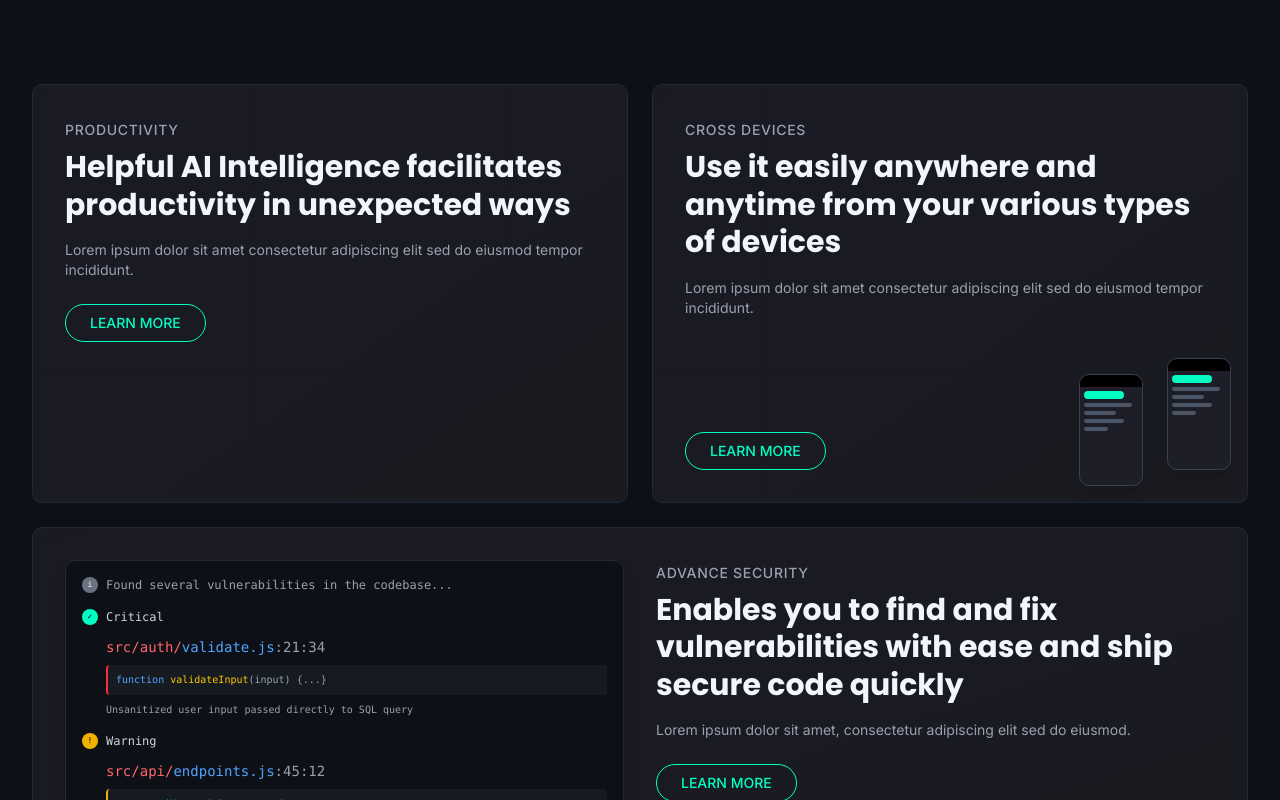
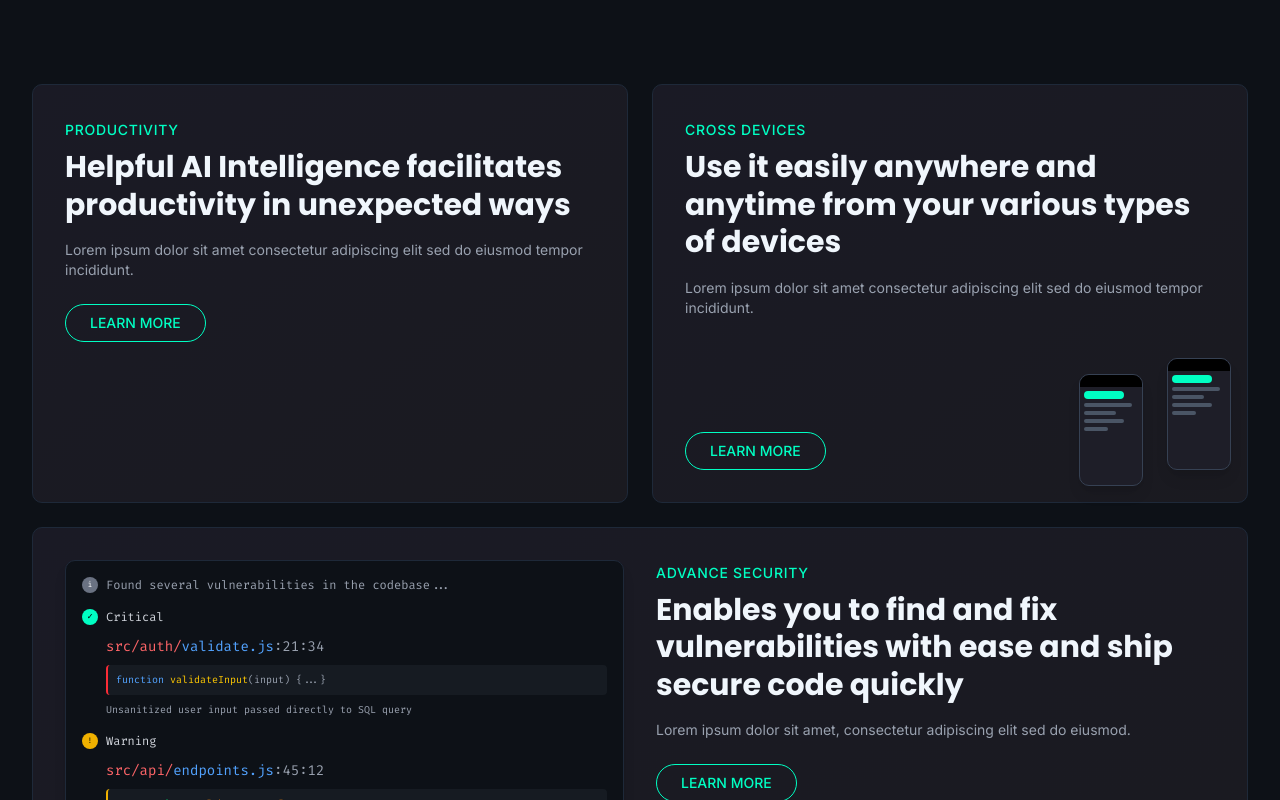
Before and after one commit to mashr9980/Afnexis, a Next.js app: page / in a window 1280 px wide. Shown: the part 1660-2460 px from the top of the page. Built offline with nearby package versions, Linux system fonts and the light colour scheme.

Commit message:
feat: Update FeaturesSection with new link component and style adjustments

```diff
--- a/src/components/home/features-section.jsx
+++ b/src/components/home/features-section.jsx
@@ -3,6 +3,7 @@
 import { useRef } from "react";
 import { motion } from "framer-motion";
 import { useInView } from "framer-motion";
+import Link from "next/link";
 
 export default function FeaturesSection() {
   const sectionRef = useRef(null);
@@ -42,7 +43,7 @@ export default function FeaturesSection() {
           className="bg-gradient-to-br from-[#1A1A25] to-[#1A1A20] rounded-lg p-8 border border-gray-800"
         >
           <div className="mb-6">
-            <span className="text-gray-400 uppercase text-sm font-medium tracking-wider">
+            <span className="text-primary uppercase text-sm font-medium tracking-wider">
               Productivity
             </span>
             <h3 className="text-white text-2xl md:text-3xl font-bold mt-2 leading-tight">
@@ -54,12 +55,12 @@ export default function FeaturesSection() {
               eiusmod tempor incididunt.
             </p>
           </div>
-          <a
-            href="#"
+          <Link
+            href="/portfolio"
             className="inline-block text-primary border border-primary rounded-full px-6 py-2 text-sm font-medium hover:bg-primary-foreground hover:text-black transition-colors duration-300"
           >
             LEARN MORE
-          </a>
+          </Link>
         </motion.div>
 
         {/* Cross Devices Card */}
@@ -68,7 +69,7 @@ export default function FeaturesSection() {
           className="bg-gradient-to-br from-[#1A1A25] to-[#1A1A20] rounded-lg p-8 border border-gray-800"
         >
           <div className="mb-6">
-            <span className="text-gray-400 uppercase text-sm font-medium tracking-wider">
+            <span className="text-primary uppercase text-sm font-medium tracking-wider">
               Cross Devices
             </span>
             <h3 className="text-white text-2xl md:text-3xl font-bold mt-2 leading-tight">
@@ -123,7 +124,7 @@ export default function FeaturesSection() {
         >
           <div className="grid grid-cols-1 md:grid-cols-2 gap-8">
             <div className="order-2 md:order-1">
-              <div className="bg-[#0D1117] rounded-lg overflow-hidden border border-gray-800 shadow-lg p-4 font-mono text-sm">
+              <div className="bg-[#0D1117] rounded-lg overflow-hidden border border-gray-800 shadow-lg p-4 font-fira-code text-sm">
                 <div className="flex items-center mb-4">
                   <div className="w-4 h-4 rounded-full bg-gray-500 mr-2 flex items-center justify-center">
                     <span className="text-[8px] text-white">i</span>
@@ -178,7 +179,7 @@ export default function FeaturesSection() {
               </div>
             </div>
             <div className="order-1 md:order-2">
-              <span className="text-gray-400 uppercase text-sm font-medium tracking-wider">
+              <span className="text-primary uppercase text-sm font-medium tracking-wider">
                 Advance Security
               </span>
               <h3 className="text-white text-2xl md:text-3xl font-bold mt-2 leading-tight">
```
